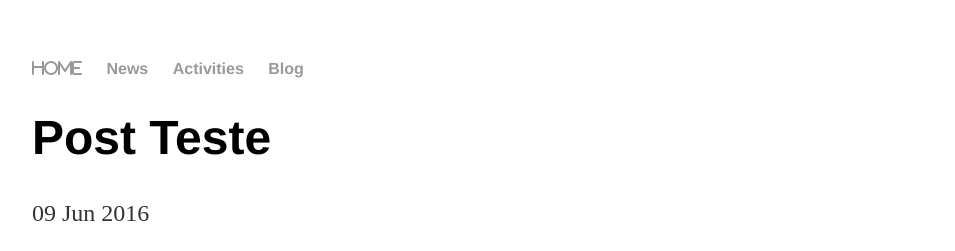
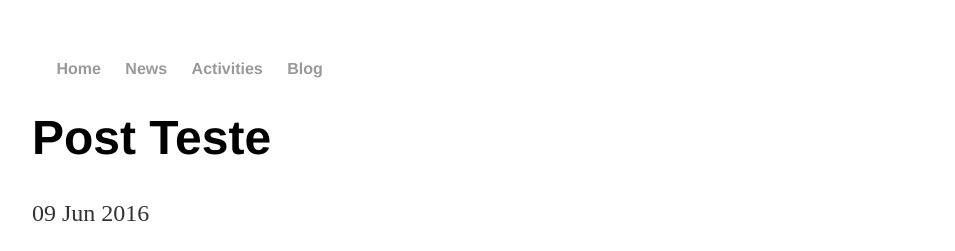
Before and after one commit to pedrocostaferreira/pedrocostaferreira.github.io, a Jekyll site: the page built from _posts/2016-06-09-post-teste.md, in a window 1280 px wide. Shown: the top 251 px of the page, without its empty margins (160-1115 px from the left). Built offline with Jekyll 4.4.1, drawn with Linux system fonts in a browser that asks for light colours; nearby versions of some CDN libraries; library files that are not in the unit come from our copies.

Commit message:
Update default.html

```diff
--- a/_layouts/default.html
+++ b/_layouts/default.html
@@ -13,7 +13,8 @@
 		<body>
 			<nav>
 	    		<ul>
-	        		<li><a href="/"><i class="fa fa-home-2x" aria-hidden="true">Home</i></a></li>
+	    			<li><a href="/"><i class="fa fa-home-2x" aria-hidden="true"></i></a></li>
+	        		<li><a href="/"><i class="fa fa-home-2x" aria-hidden="true"></i>Home</a></li>
 		        	<li><a href="/noticias">News</a></li>
 	        		<li><a href="/atividades">Activities</a></li>
 	        		<li><a href="/blog">Blog</a></li>
```
